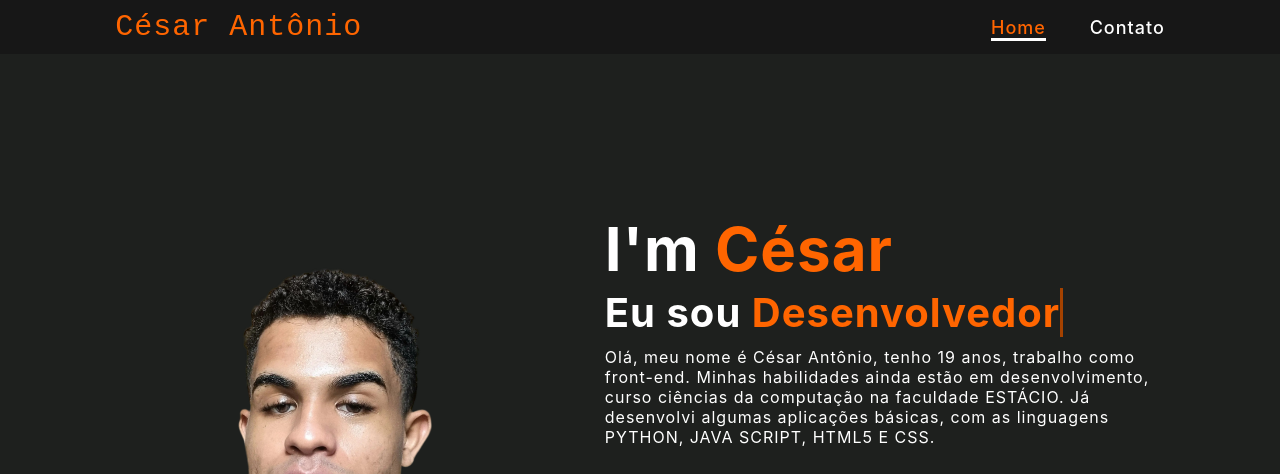
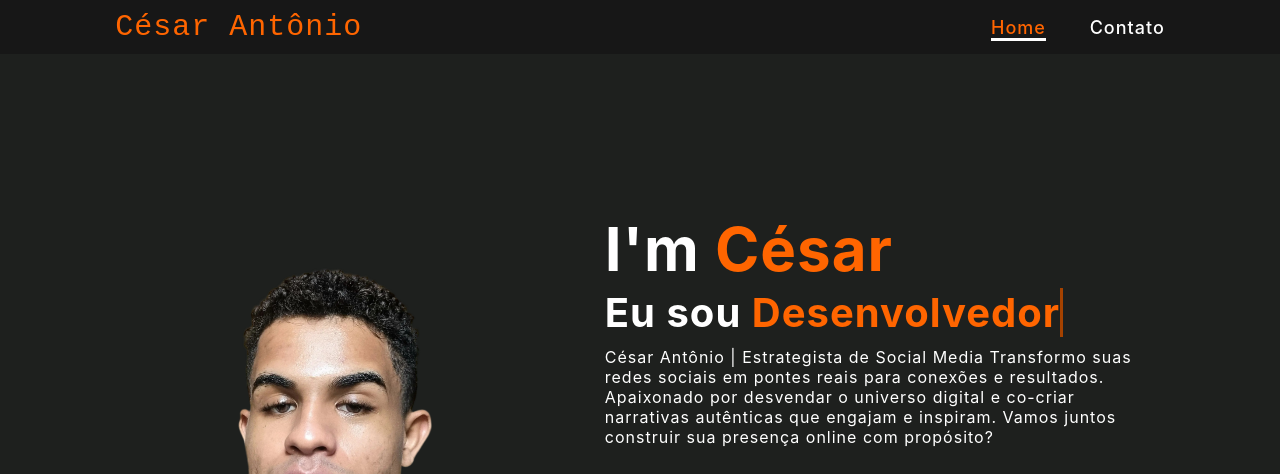
Before and after one commit to cuffit/portif-lio-ofc, a plain HTML site: page index.html in a window 1280 px wide. Shown: the top 474 px of the page. Drawn offline with Linux system fonts and the light colour scheme.

Commit message:
Atualizar o index.html

```diff
--- a/index.html
+++ b/index.html
@@ -24,7 +24,9 @@
         <div class="home-content">
             <h1>I'm <span>César</span></h1>
             <h3 class="typing-text">Eu sou <span></span></h3>
-            <p>Olá, meu nome  é César Antônio, tenho 19 anos, trabalho como front-end. Minhas habilidades ainda estão em desenvolvimento, curso ciências da computação na faculdade ESTÁCIO. Já desenvolvi algumas aplicações básicas, com as linguagens PYTHON, JAVA SCRIPT, HTML5 E CSS.</p>
+            <p>César Antônio | Estrategista de Social Media
+
+Transformo suas redes sociais em pontes reais para conexões e resultados. Apaixonado por desvendar o universo digital e co-criar narrativas autênticas que engajam e inspiram. Vamos juntos construir sua presença online com propósito?</p>
             <div class="social-icons">
                 <a href="https://www.linkedin.com/in/c%C3%A9sar-ant%C3%B4nio-8b4600324/"><i class="fa-brands fa-linkedin"></i></a>
                 <a href="https://github.com/cuffit"><i class="fa-brands fa-github"></i></a>
```
